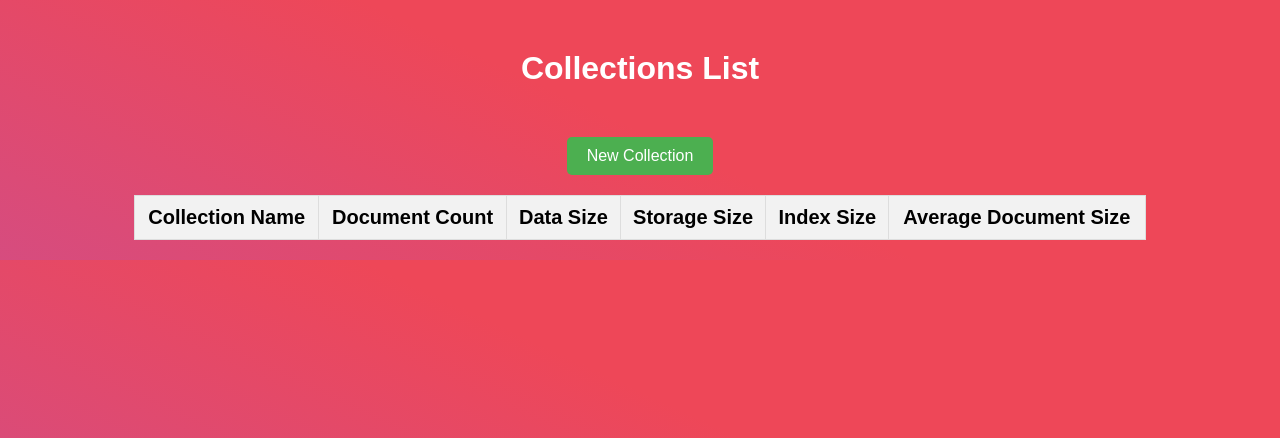
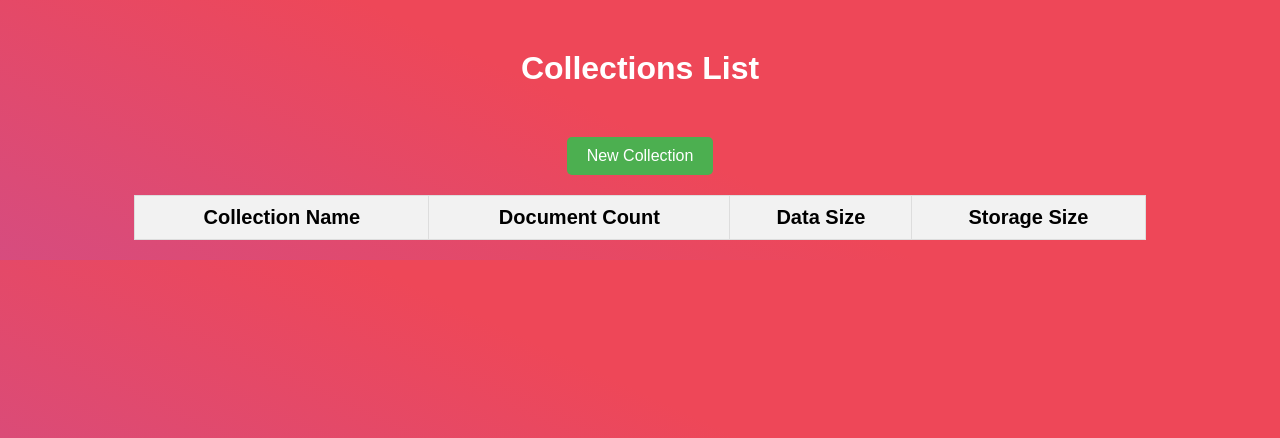
Before and after one commit to Akshat757/mongo-admin-tool, a Flask app: page /collections/1 in a window 1280 px wide. Shown: the top 438 px of the page. Run offline with Flask 3, Linux system fonts and the light colour scheme; data that the repository does not hold is empty.

Commit message:
changes in details

```diff
--- a/app.py
+++ b/app.py
@@ -7,7 +7,7 @@ app = Flask(__name__)
 
 # MongoDB Connection
 client = MongoClient(c.db_url)
-db = client[c.db_name]  # Change 'my_database' to your database name
+db = client[c.db_name]
 
 
 # Route to list all databases
@@ -31,7 +31,7 @@ def list_databases():
             'data_size': stats.get('dataSize', 0),
             'storage_size': stats.get('storageSize', 0),
             'index_size': stats.get('indexSize', 0),
-            'file_size': stats.get('fileSize', 0)  # Use .get() to provide a default value
+            'file_size': stats.get('fileSize', 0)
         })
     return render_template('databases.html', databases=databases_with_stats)
 
@@ -47,9 +47,7 @@ def list_collections(database_name):
             'name': collection_name,
             'document_count': stats.get('count', 0),
             'data_size': stats.get('size', 0),
-            'storage_size': stats.get('storageSize', 0),
-            'index_size': stats.get('totalIndexSize', 0),
-            'avg_doc_size': stats.get('avgObjSize', 0)
+            'storage_size': stats.get('storageSize', 0)
         })
     return render_template('collections.html', collections=collections_with_stats, database=database_name)
 
--- a/templates/collections.html
+++ b/templates/collections.html
@@ -25,8 +25,6 @@
                 <th>Document Count</th>
                 <th>Data Size</th>
                 <th>Storage Size</th>
-                <th>Index Size</th>
-                <th>Average Document Size</th>
             </tr>
         </thead>
         <tbody>
@@ -36,8 +34,6 @@
                 <td>{{ collection.document_count }}</td>
                 <td>{{ collection.data_size }}</td>
                 <td>{{ collection.storage_size }}</td>
-                <td>{{ collection.index_size }}</td>
-                <td>{{ collection.avg_doc_size }}</td>
             </tr>
             {% endfor %}
         </tbody>
--- a/templates/databases.html
+++ b/templates/databases.html
@@ -15,8 +15,6 @@
                 <th>Collections Count</th>
                 <th>Data Size</th>
                 <th>Storage Size</th>
-                <th>Index Size</th>
-                <th>File Size</th>
             </tr>
         </thead>
         <tbody>
@@ -26,8 +24,6 @@
                 <td>{{ database.collections_count }}</td>
                 <td>{{ database.data_size }}</td>
                 <td>{{ database.storage_size }}</td>
-                <td>{{ database.index_size }}</td>
-                <td>{{ database.file_size }}</td>
             </tr>
             {% endfor %}
         </tbody>
```
